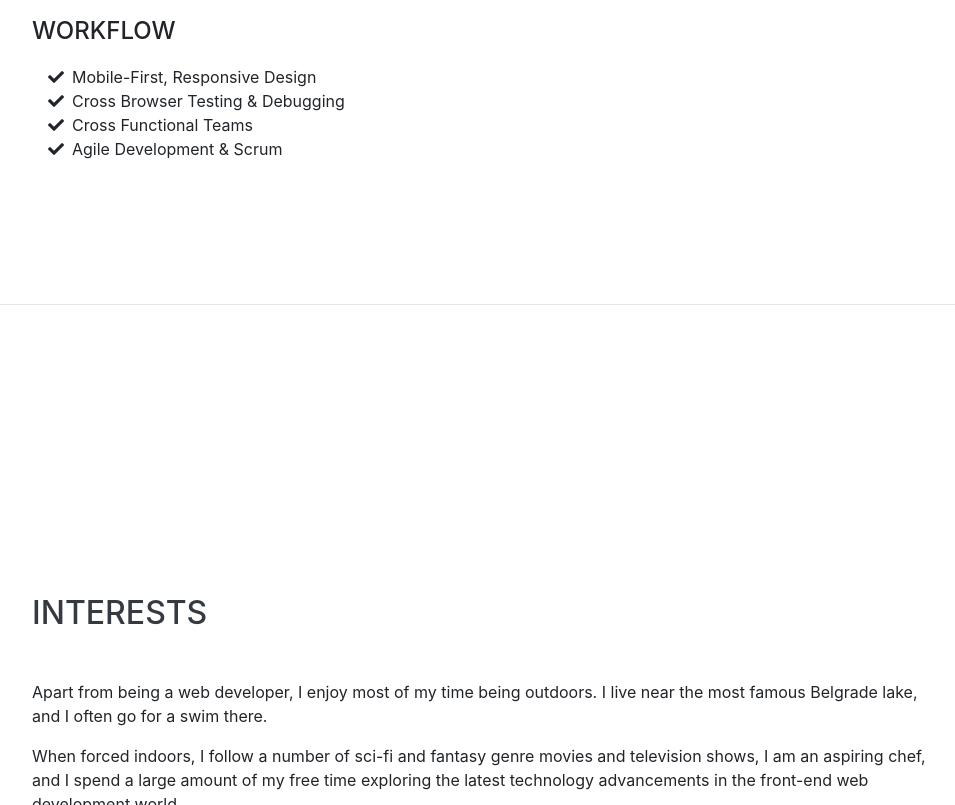
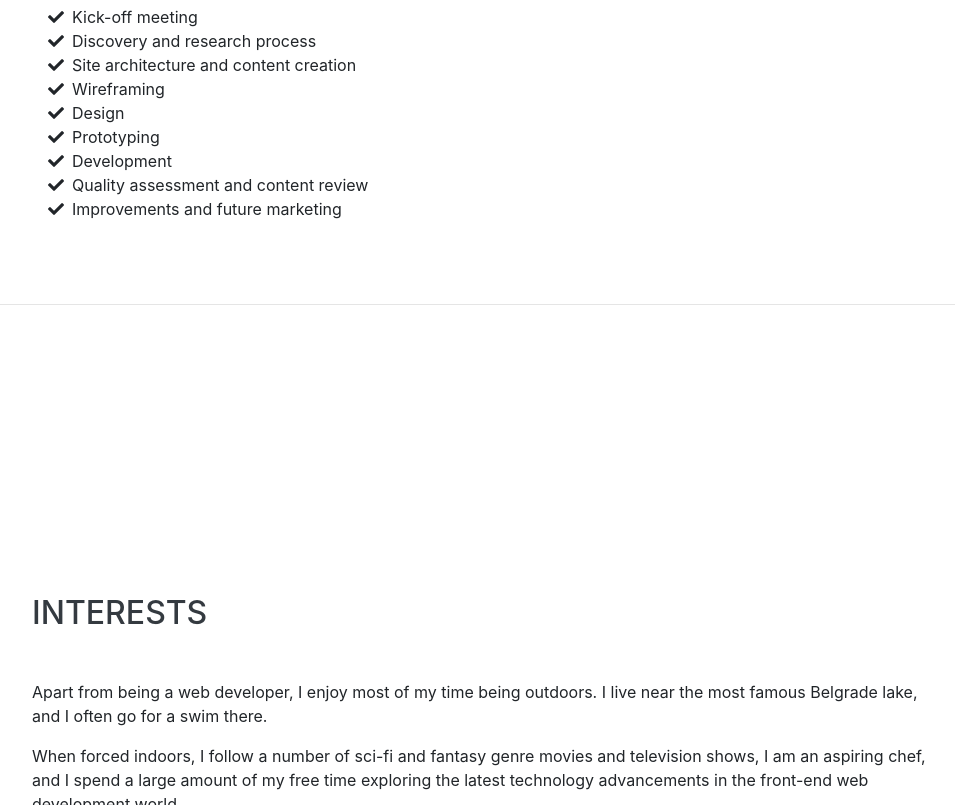
Before and after one commit to vladabog/resume, a website with bundled scripts: page index.html in a window 1280 px wide. Shown: the part 3700-4505 px from the top of the page, without its empty margins (288-1243 px from the left). Built offline with nearby package versions, Linux system fonts and the light colour scheme; a web font is replaced by a local one.

Commit message:
Update index.html

```diff
--- a/index.html
+++ b/index.html
@@ -314,16 +314,31 @@
         <ul class="fa-ul mb-0">
           <li>
             <i class="fa-li fa fa-check"></i>
-            Mobile-First, Responsive Design</li>
+            Kick-off meeting</li>
           <li>
             <i class="fa-li fa fa-check"></i>
-            Cross Browser Testing &amp; Debugging</li>
+            Discovery and research process</li>
           <li>
             <i class="fa-li fa fa-check"></i>
-            Cross Functional Teams</li>
+            Site architecture and content creation</li>
           <li>
             <i class="fa-li fa fa-check"></i>
-            Agile Development &amp; Scrum</li>
+            Wireframing</li>
+          <li>
+            <i class="fa-li fa fa-check"></i>
+            Design</li>
+          <li>
+            <i class="fa-li fa fa-check"></i>
+            Prototyping</li>
+          <li>
+            <i class="fa-li fa fa-check"></i>
+            Development </li>
+          <li>
+            <i class="fa-li fa fa-check"></i>
+            Quality assessment and content review</li>
+          <li>
+            <i class="fa-li fa fa-check"></i>
+            Improvements and future marketing</li>
         </ul>
       </div>
     </section>
```
